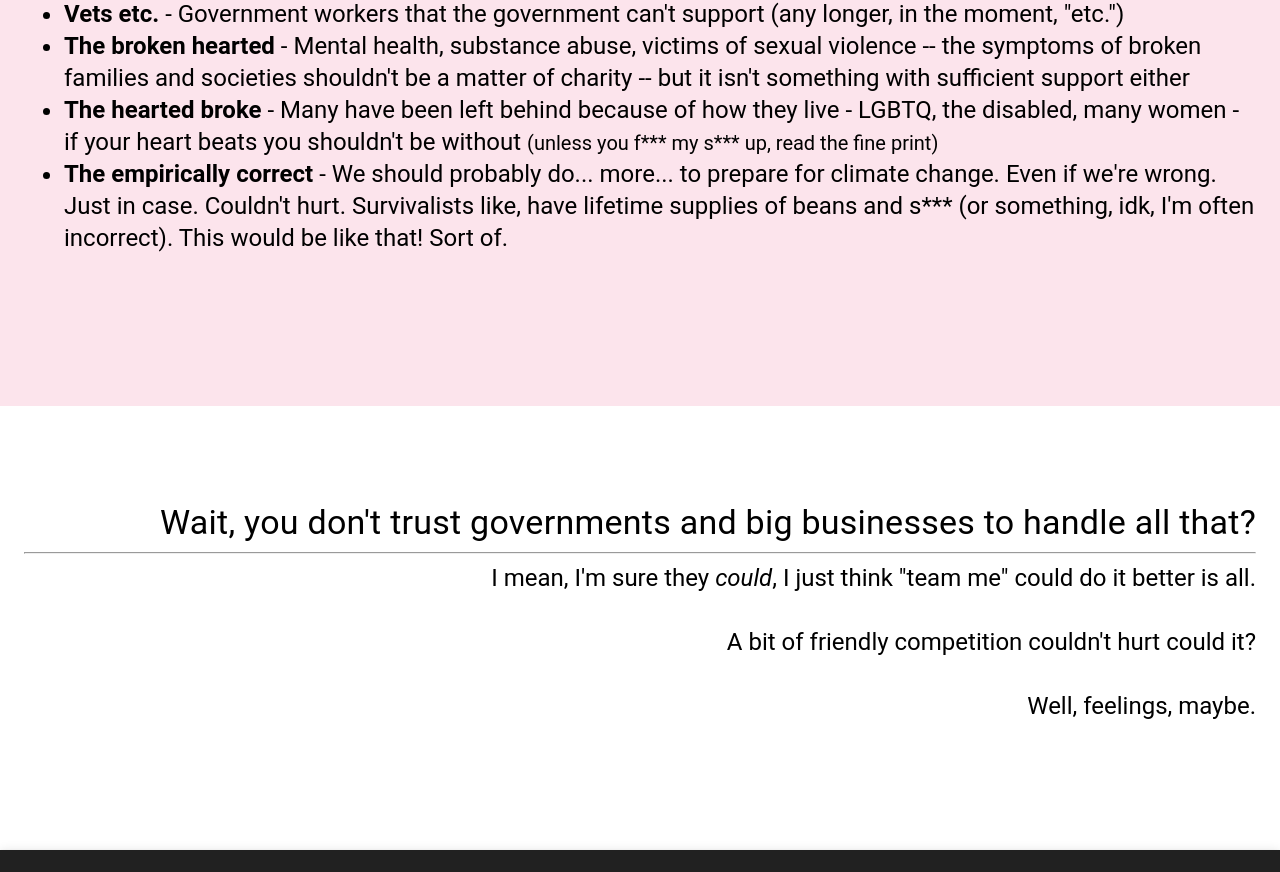
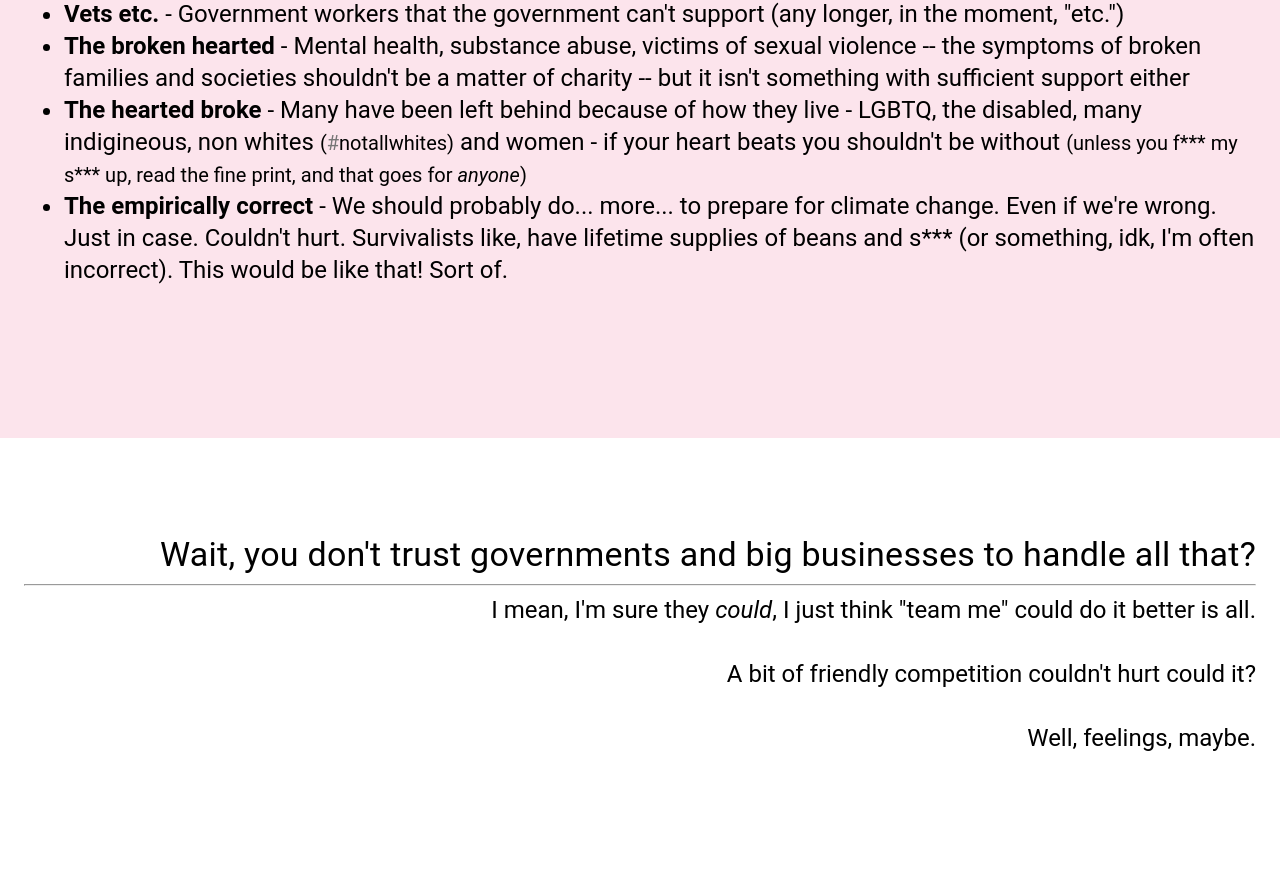
Before and after one commit to ogbigboss/nnw-dot-com-as-evidence, a React (Create React App) app: page / in a window 1280 px wide. Shown: the part 2418-3290 px from the top of the page. Built offline with nearby package versions, Linux system fonts and the light colour scheme.

Commit message:
further clarifications

```diff
--- a/src/pages/Home.tsx
+++ b/src/pages/Home.tsx
@@ -97,7 +97,7 @@ const Home: React.FC = () => {
             </li>
             <li>
               <strong>The hearted broke</strong> -
-              Many have been left behind because of how they live - LGBTQ, the disabled, many women - if your heart beats you shouldn't be without <small>(unless you f*** my s*** up, read the fine print)</small>
+              Many have been left behind because of how they live - LGBTQ, the disabled, many indigineous, non whites <small>(<span style={{ color: "#777" }}>#</span>notallwhites)</small> and women - if your heart beats you shouldn't be without <small>(unless you f*** my s*** up, read the fine print, and that goes for <em>anyone</em>)</small>
             </li>
             <li>
               <strong>The empirically correct</strong> -
```
